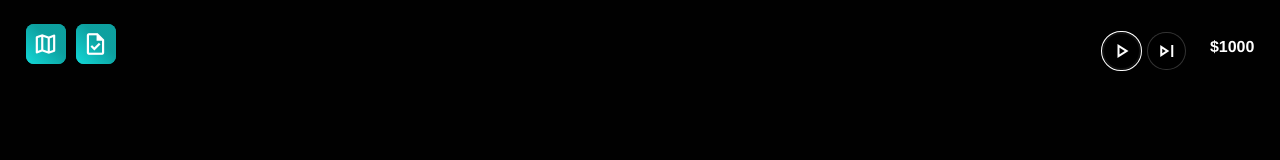
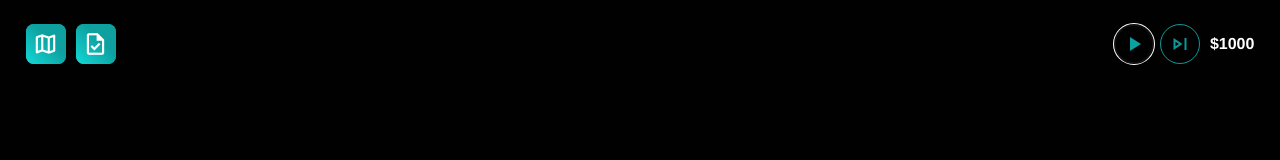
Before and after one commit to cocomittens/Overlink, a React (Vite) app in the folder frontend/: page /agentLogin in a window 1280 px wide. Both pictures are taken after a click on the button "pause". Shown: the top 160 px of the page. Built offline with nearby package versions, Linux system fonts and the light colour scheme.

Commit message:
Update music icons

```diff
--- a/frontend/index.html
+++ b/frontend/index.html
@@ -10,6 +10,14 @@
       href="https://fonts.googleapis.com/css2?family=Material+Symbols+Outlined:wght@200..700&display=swap"
       rel="stylesheet"
     />
+    <link
+      href="https://fonts.googleapis.com/css2?family=Material+Symbols+Rounded:wght@200..700&display=swap"
+      rel="stylesheet"
+    />
+    <link
+      href="https://fonts.googleapis.com/icon?family=Material+Icons"
+      rel="stylesheet"
+    />
     <title>1337</title>
   </head>
   <body>
--- a/frontend/src/App.css
+++ b/frontend/src/App.css
@@ -44,3 +44,23 @@
 .material-symbols-outlined {
   font-variation-settings: "FILL" 0, "wght" 400, "GRAD" 0, "opsz" 24;
 }
+
+.material-symbols {
+  font-family: "Material Symbols Rounded";
+  font-variation-settings: "FILL" 1, "wght" 400, "GRAD" 0, "opsz" 24;
+}
+
+.material-icons {
+  font-family: "Material Icons";
+  font-weight: normal;
+  font-style: normal;
+  font-size: 24px;
+  line-height: 1;
+  letter-spacing: normal;
+  text-transform: none;
+  display: inline-block;
+  white-space: nowrap;
+  word-wrap: normal;
+  direction: ltr;
+  -webkit-font-smoothing: antialiased;
+}
--- a/frontend/src/components/BackgroundMusic.tsx
+++ b/frontend/src/components/BackgroundMusic.tsx
@@ -23,8 +23,8 @@ const TRACKS = [
 export function BackgroundMusic() {
   const audioRef = useRef<HTMLAudioElement | null>(null);
   const [paused, setPaused] = useState(false);
-  const [trackIndex, setTrackIndex] = useState(
-    () => Math.floor(Math.random() * TRACKS.length)
+  const [trackIndex, setTrackIndex] = useState(() =>
+    Math.floor(Math.random() * TRACKS.length)
   );
 
   useEffect(() => {
@@ -83,13 +83,13 @@ export function BackgroundMusic() {
   return (
     <div className="music-controls">
       <button
-        className="music-toggle"
+        className={`music-toggle ${paused ? "paused" : "playing"}`}
         onClick={toggle}
         aria-label={paused ? "Play music" : "Pause music"}
         aria-pressed={!paused}
       >
         {paused ? (
-          <span className="material-symbols-outlined">play_arrow</span>
+          <span className="material-icons">play_arrow</span>
         ) : (
           <span className="material-symbols-outlined">pause</span>
         )}
--- a/frontend/src/styles/navbar.scss
+++ b/frontend/src/styles/navbar.scss
@@ -1,4 +1,5 @@
 @use "./variables" as vars;
+@use "sass:color";
 
 .navbar {
   position: absolute;
@@ -50,27 +51,44 @@
   }
 
   .music-toggle {
-    padding: 6px 10px;
-    border-radius: 999px;
-    border: 1px solid rgba(255, 255, 255, 0.2);
-    background: rgba(0, 0, 0, 0.35);
-    color: #fff;
+    padding: 8px;
+    border-radius: 50%;
+    border: 1.5px solid color.scale(vars.$cyan-mid, $alpha: -30%);
+    background: transparent;
+    color: color.scale(vars.$cyan-mid, $alpha: -30%);
+    width: 40px;
+    height: 40px;
     cursor: pointer;
     font-size: 0.9rem;
     display: inline-flex;
     align-items: center;
     justify-content: center;
     gap: 4px;
-    transition: transform 120ms ease, border-color 120ms ease, background 120ms ease;
+    transition: transform 140ms ease, border-color 140ms ease, box-shadow 140ms ease, color 140ms ease, background 140ms ease;
+
 
     &:hover {
-      border-color: rgba(255, 255, 255, 0.5);
-      background: rgba(0, 0, 0, 0.55);
-      transform: translateY(-1px);
+      border-color: vars.$cyan-mid;
+      color: vars.$cyan-mid;
+      box-shadow: 0 0 12px rgba(color.channel(vars.$cyan-mid, 'red'), color.channel(vars.$cyan-mid, 'green'), color.channel(vars.$cyan-mid, 'blue'), 0.35);
+      transform: scale(1.06);
     }
 
     &:active {
-      transform: translateY(0);
+      transform: scale(1);
+    }
+
+    &.playing {
+      background: vars.$cyan-dark;
+      color: #fff;
+      border-color: vars.$cyan-dark;
+      box-shadow: inset 0 0 0 1px rgba(0, 0, 0, 0.15), 0 0 10px rgba(color.channel(vars.$cyan-mid, 'red'), color.channel(vars.$cyan-mid, 'green'), color.channel(vars.$cyan-mid, 'blue'), 0.35);
+    }
+
+    &.paused {
+      color: vars.$cyan-dark;
+      border-color: vars.$cyan-dark;
+      box-shadow: inset 0 0 0 1px rgba(0, 0, 0, 0.1);
     }
   }
 
@@ -78,6 +96,8 @@
     display: inline-flex;
     align-items: center;
     gap: 6px;
+
+    button { margin-top: 0;}
   }
 
   .money {
```
